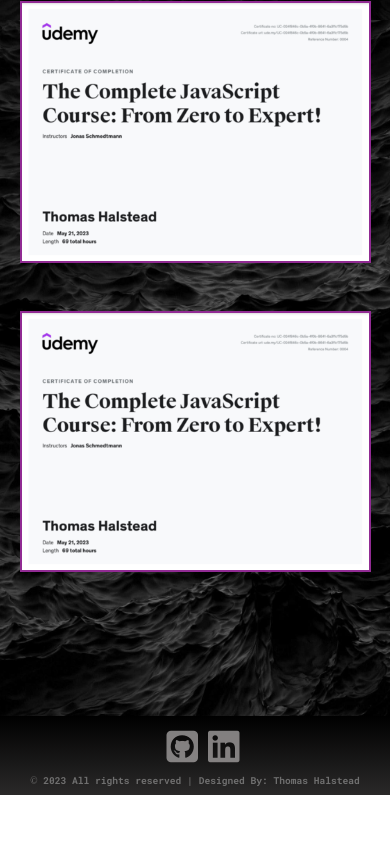
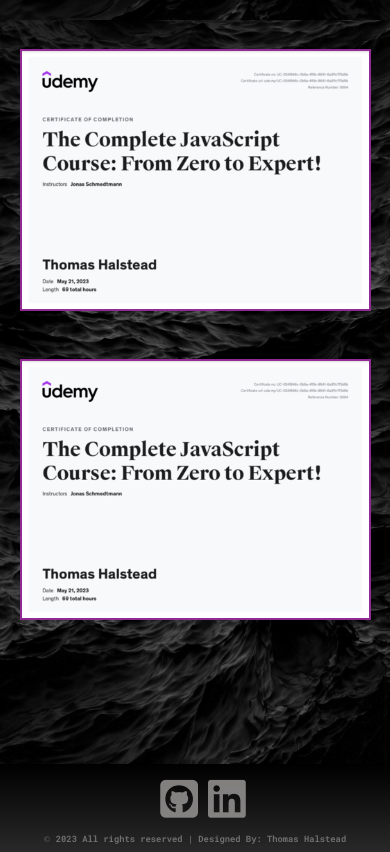
Before and after one commit to Tom-Halstead/TommHalstead.github.io, a website built with Parcel: page src/html/work.html in a window 390 px wide. Shown: the part 3356-4208 px from the top of the page. Before the commit the page ends 4151 px from the top, so only its background shows below. Built offline with nearby package versions, Linux system fonts and the light colour scheme.

Commit message:
Deploy updated site

```diff
--- a/src/css/contact.css
+++ b/src/css/contact.css
@@ -204,7 +204,7 @@
   user-select: none;
   font-family: MyFont, sans-serif;
   color: #7d7d7d;
-  font-size: 1em;
+  font-size: clamp(0.55em, 1.2vw, 1em);
   opacity: 85%;
   text-align: center;
   white-space: nowrap; /* Prevent text wrapping */
@@ -247,7 +247,6 @@
   p.copyright {
     position: static;
     transform: none;
-    font-size: 0.8em;
     text-align: center;
   }
   div.footer-container {
@@ -276,8 +275,4 @@
     align-items: center;
     display: none;
   }
-
-  p.copyright {
-    font-size: 0.6em;
-  }
 }
--- a/src/css/index.css
+++ b/src/css/index.css
@@ -65,7 +65,7 @@
 
 nav ul {
   display: flex;
-  justify-content: space-evenly; /* Responsive and evenly spaced items */
+  justify-content: space-evenly;
   width: 100%;
   list-style: none;
 }
@@ -97,10 +97,10 @@
 
 .dropdown-container {
   display: flex;
-  justify-content: flex-end; /* Pushes dropdown to the right */
+  justify-content: flex-end;
   position: absolute;
   top: 4.5rem;
-  width: 100%; /* Ensures the flex container spans the full width */
+  width: 100%;
 }
 
 .dropdown-menu {
@@ -109,7 +109,7 @@
   position: relative;
   top: -1em;
   right: em;
-  border-radius: 1em 0 0 1em; /* Rounded corners on the left */
+  border-radius: 1em 0 0 1em;
   opacity: 90%;
   background: rgba(0, 0, 0, 0.7);
   overflow: hidden;
@@ -220,16 +220,16 @@
 }
 
 .footer-container {
-  position: relative; /* Relative to position absolute children */
+  position: relative;
   display: flex;
-  align-items: center; /* Vertically center items */
+  align-items: center;
   height: 100%;
 }
 
 .social-box {
   display: flex;
   align-items: center;
-  padding-left: 1em; /* Space from left edge */
+  padding-left: 1em;
 }
 
 .social-link:hover {
@@ -240,14 +240,14 @@
 p.copyright {
   position: absolute;
   left: 50%;
-  transform: translateX(-50%); /* Perfect horizontal centering */
+  transform: translateX(-50%);
   user-select: none;
   font-family: MyFont, sans-serif;
   color: #7d7d7d;
-  font-size: 1em;
+  font-size: clamp(0.55em, 1.2vw, 1em);
   opacity: 85%;
   text-align: center;
-  white-space: nowrap; /* Prevent text wrapping */
+  white-space: nowrap;
 }
 
 .nav-btn[aria-current="page"] {
@@ -285,7 +285,6 @@
   p.copyright {
     position: static;
     transform: none;
-    font-size: 0.8em;
     text-align: center;
   }
   div.footer-container {
@@ -317,8 +316,4 @@
     align-items: center;
     display: none;
   }
-
-  p.copyright {
-    font-size: 0.6em;
-  }
 }
--- a/src/css/story.css
+++ b/src/css/story.css
@@ -355,14 +355,14 @@
 p.copyright {
   position: absolute;
   left: 50%;
-  transform: translateX(-50%); /* Perfect horizontal centering */
+  transform: translateX(-50%);
   user-select: none;
   font-family: MyFont, sans-serif;
   color: #7d7d7d;
-  font-size: 1em;
+  font-size: clamp(0.55em, 1.2vw, 1em);
   opacity: 85%;
   text-align: center;
-  white-space: nowrap; /* Prevent text wrapping */
+  white-space: nowrap;
 }
 
 .nav-btn[aria-current="page"] {
@@ -413,7 +413,6 @@
   p.copyright {
     position: static;
     transform: none;
-    font-size: 0.8em;
     text-align: center;
   }
   div.footer-container {
--- a/src/css/work.css
+++ b/src/css/work.css
@@ -15,6 +15,7 @@
   padding: 0;
   font-family: "Poppins", "sans-serif";
   box-sizing: border-box;
+  overflow-x: hidden;
 }
 
 html {
@@ -350,7 +351,7 @@
   user-select: none;
   font-family: MyFont, sans-serif;
   color: #7d7d7d;
-  font-size: 1em;
+  font-size: clamp(0.55em, 1.2vw, 1em);
   opacity: 85%;
   text-align: center;
   white-space: nowrap;
@@ -362,39 +363,7 @@
   font-weight: bold;
 }
 
-@media only screen and (max-width: 1050px) {
-  nav ul {
-    gap: 6rem;
-  }
-  .nav-link {
-    font-size: 1.5em;
-  }
-  .copyright {
-    font-size: 0.7em;
-    right: 5.5em;
-  }
-
-  #social-gh {
-    font-size: 2.5em;
-  }
-  #social-li {
-    font-size: 2.5em;
-  }
-}
-
 @media only screen and (max-width: 768px) {
-  #resume {
-    /* justify-self: center; */
-    max-width: 90%;
-  }
-  #resume-image {
-    max-width: 70%;
-  }
-
-  .certs-image {
-    width: auto;
-  }
-
   footer {
     margin-top: 7em;
     height: auto;
@@ -424,16 +393,10 @@
   p.copyright {
     position: static;
     transform: none;
-    font-size: 0.8em;
     text-align: center;
   }
   div.footer-container {
     min-height: fit-content;
-  }
-  .copyright {
-    font-size: 0.3em;
-    bottom: 0.2em;
-    left: 25em;
   }
 }
 @media only screen and (max-width: 576px) {
@@ -454,8 +417,4 @@
     align-items: center;
     display: none;
   }
-
-  p.copyright {
-    font-size: 0.6em;
-  }
 }
```
Also changed, not shown: docs/contact.html (+1 -1 lines), docs/index.html (+1 -1 lines), docs/story.html (+1 -1 lines), docs/work.html (+1 -1 lines), 8 other files.
